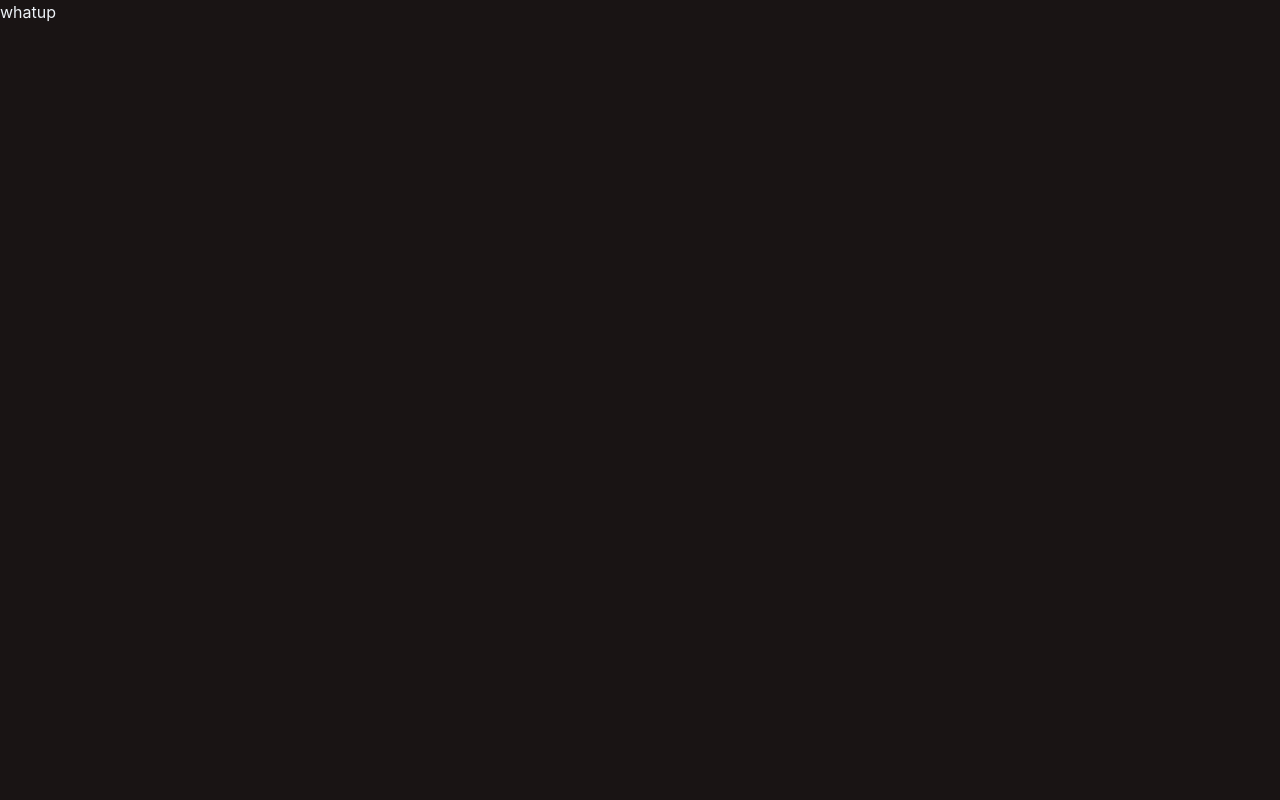
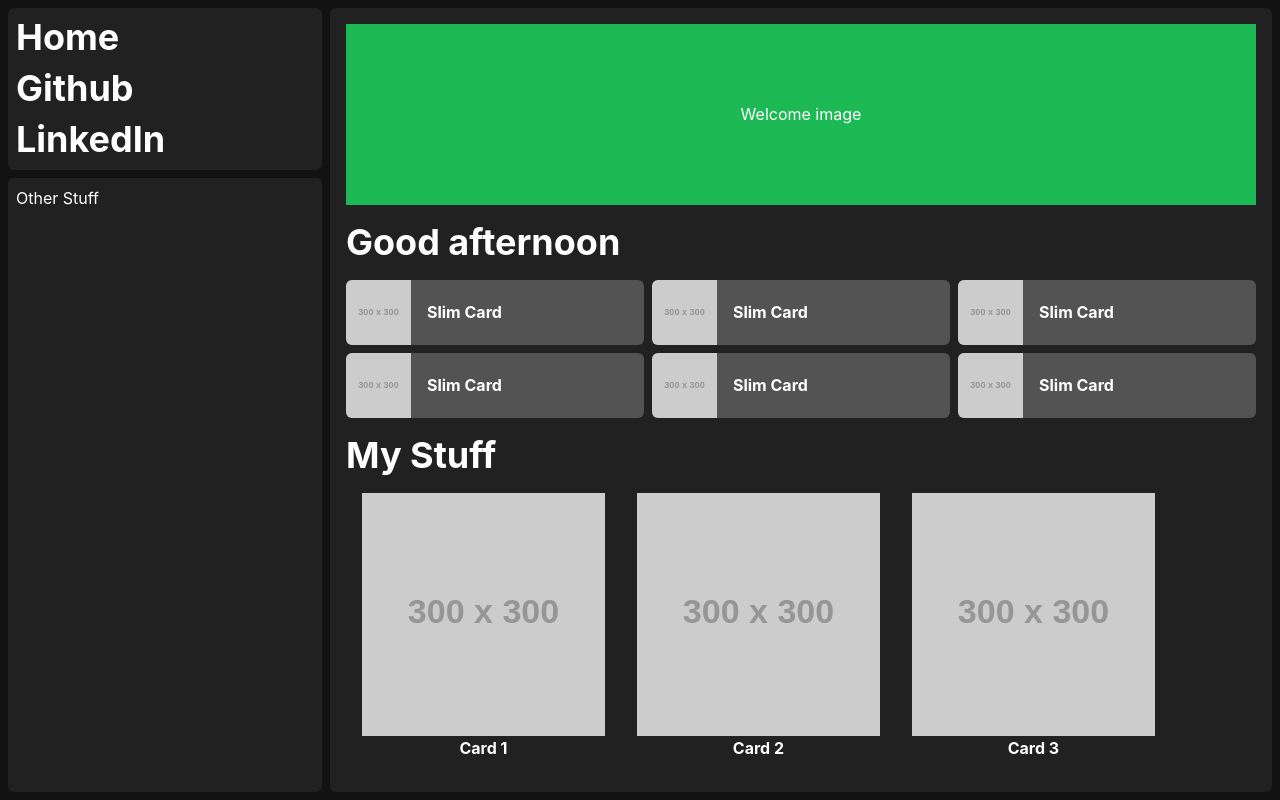
Before and after one commit to jimburch/spotify-portfolio, a Next.js app: page / in a window 1280 px wide. Built offline with nearby package versions, Linux system fonts and the light colour scheme.

Commit message:
too lazy for a good commit, lots of layout stuff went in here with some cards

```diff
--- a/app/page.tsx
+++ b/app/page.tsx
@@ -1,7 +1,140 @@
+import { Carousel, SlimCard } from "@/components";
+import {
+  Box,
+  Center,
+  Flex,
+  Heading,
+  SimpleGrid,
+  VStack,
+} from "@chakra-ui/react";
+
+const GAP = 2;
+
 export default function Home() {
   return (
-    <main>
-      <div>whatup</div>
-    </main>
+    <Flex as="main" w="100%" h="100vh" gap={GAP} p={GAP}>
+      <Flex
+        as="nav"
+        flex="1 1 25%"
+        direction="column"
+        minW="300px"
+        maxW="400px"
+        h="100%"
+        gap={GAP}
+      >
+        <Box w="100%" bg="brand.gray.dark" borderRadius="md" p={GAP}>
+          <VStack spacing={GAP} alignItems="start">
+            <Heading>Home</Heading>
+            <Heading>Github</Heading>
+            <Heading>LinkedIn</Heading>
+          </VStack>
+        </Box>
+        <Box
+          w="100%"
+          height="100%"
+          bg="brand.gray.dark"
+          borderRadius="md"
+          p={GAP}
+        >
+          Other Stuff
+        </Box>
+      </Flex>
+      <Flex
+        flex="3 1 75%"
+        direction="column"
+        minW="600px"
+        h="100%"
+        p={GAP}
+        gap={GAP}
+        borderRadius="md"
+        bg="brand.gray.dark"
+      >
+        <Flex direction="column" w="100%" maxW={1500} h="100%" p={GAP} gap={4}>
+          <Center w="100%" h={275} bg="brand.green">
+            Welcome image
+          </Center>
+          <Heading>Good afternoon</Heading>
+          <SimpleGrid columns={{ lg: 3, md: 2 }} spacing={GAP}>
+            <SlimCard
+              image="https://via.placeholder.com/300x300"
+              alt="placeholder"
+              title="Slim Card"
+              link="#"
+            />
+            <SlimCard
+              image="https://via.placeholder.com/300x300"
+              alt="placeholder"
+              title="Slim Card"
+              link="#"
+            />
+            <SlimCard
+              image="https://via.placeholder.com/300x300"
+              alt="placeholder"
+              title="Slim Card"
+              link="#"
+            />
+            <SlimCard
+              image="https://via.placeholder.com/300x300"
+              alt="placeholder"
+              title="Slim Card"
+              link="#"
+            />
+            <SlimCard
+              image="https://via.placeholder.com/300x300"
+              alt="placeholder"
+              title="Slim Card"
+              link="#"
+            />
+            <SlimCard
+              image="https://via.placeholder.com/300x300"
+              alt="placeholder"
+              title="Slim Card"
+              link="#"
+            />
+          </SimpleGrid>
+          <Carousel
+            title="My Stuff"
+            cards={[
+              {
+                title: "Card 1",
+                image: "https://via.placeholder.com/300x300",
+                alt: "placeholder",
+                link: "#",
+              },
+              {
+                title: "Card 2",
+                image: "https://via.placeholder.com/300x300",
+                alt: "placeholder",
+                link: "#",
+              },
+              {
+                title: "Card 3",
+                image: "https://via.placeholder.com/300x300",
+                alt: "placeholder",
+                link: "#",
+              },
+              // {
+              //   title: "Card 4",
+              //   image: "https://via.placeholder.com/300x300",
+              //   alt: "placeholder",
+              //   link: "#",
+              // },
+              // {
+              //   title: "Card 5",
+              //   image: "https://via.placeholder.com/300x300",
+              //   alt: "placeholder",
+              //   link: "#",
+              // },
+              // {
+              //   title: "Card 6",
+              //   image: "https://via.placeholder.com/300x300",
+              //   alt: "placeholder",
+              //   link: "#",
+              // },
+            ]}
+          />
+        </Flex>
+      </Flex>
+    </Flex>
   );
 }
--- /dev/null
+++ b/components/Card/Card.tsx
@@ -0,0 +1,26 @@
+import { AspectRatio, Flex, Image, Text } from "@chakra-ui/react";
+
+export interface CardProps {
+  image: string;
+  alt: string;
+  title: string;
+  link: string;
+}
+
+export default function Card({ image, alt, title, link }: CardProps) {
+  return (
+    <Flex
+      direction="column"
+      align="center"
+      p={4}
+      w="full"
+      maxW={275}
+      bg="brand.gray.dark"
+    >
+      {/* <AspectRatio ratio={16 / 9}> */}
+      <Image src={image} alt={alt} objectFit="cover" />
+      {/* </AspectRatio> */}
+      <Text fontWeight="bold">{title}</Text>
+    </Flex>
+  );
+}
--- /dev/null
+++ b/components/Carousel/Carousel.tsx
@@ -0,0 +1,26 @@
+import { Box, Flex, Heading } from "@chakra-ui/react";
+import Card, { CardProps } from "../Card/Card";
+
+interface CarouselProps {
+  title: string;
+  cards: CardProps[];
+}
+
+export default function Carousel({ title, cards }: CarouselProps) {
+  return (
+    <Flex direction="column">
+      <Heading>{title}</Heading>
+      <Flex>
+        {cards.map((card: CardProps) => (
+          <Card
+            key={card.title}
+            title={card.title}
+            image={card.image}
+            alt={card.alt}
+            link={card.link}
+          />
+        ))}
+      </Flex>
+    </Flex>
+  );
+}
--- /dev/null
+++ b/components/SlimCard/SlimCard.tsx
@@ -0,0 +1,28 @@
+import { Box, Flex, Image, Text } from "@chakra-ui/react";
+
+interface SlimCardProps {
+  image: string;
+  alt: string;
+  title: string;
+  link: string;
+}
+
+export default function SlimCard({ image, alt, title, link }: SlimCardProps) {
+  return (
+    <Flex
+      h={65}
+      maxW="sm"
+      overflow="hidden"
+      borderRadius="md"
+      bg="brand.gray.base"
+      align="center"
+    >
+      <Box h="full" w={65}>
+        <Image src={image} alt={alt} objectFit="cover" />
+      </Box>
+      <Text p={4} fontWeight="bold">
+        {title}
+      </Text>
+    </Flex>
+  );
+}
--- /dev/null
+++ b/components/index.tsx
@@ -0,0 +1,4 @@
+import Carousel from "./Carousel/Carousel";
+import SlimCard from "./SlimCard/SlimCard";
+
+export { Carousel, SlimCard };
--- a/theme/index.ts
+++ b/theme/index.ts
@@ -4,15 +4,19 @@ export const theme = extendTheme({
   colors: {
     brand: {
       green: "#1DB954",
-      white: "#FFFFFF",
-      black: "#191414",
+      black: "#121212",
+      gray: {
+        base: "#535353",
+        dark: "#212121",
+        light: "#B3B3B3",
+      },
     },
   },
   styles: {
     global: {
       body: {
         bg: "brand.black",
-        color: "gray.100",
+        color: "white",
       },
     },
   },
```
